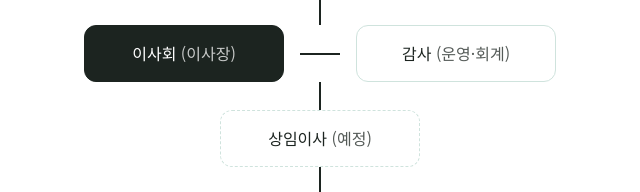
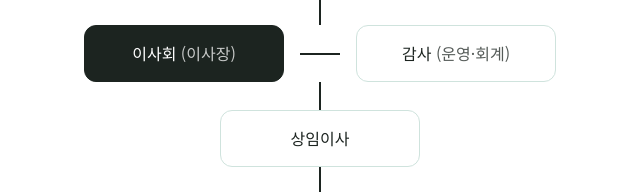
Before and after one commit to gonggan-npo/gonggan-homepage, an Eleventy site: page src/about.njk in a window 1280 px wide. Shown: the part 2348-2540 px from the top of the page, 320-960 px from the left. Built offline with nearby package versions, Linux system fonts and the light colour scheme; Eleventy itself is replaced by a stand-in of ours; files that its build step writes are made by us from their sources; a web font is replaced by a local one.

Commit message:
조직도 상임이사 (예정) 삭제, 임원 명단 표 숨김 (관리자에서 켜기 가능)
Co-Authored-By: Claude Opus 5.5 <noreply@anthropic.com>
Claude-Session: https://claude.ai/code/session_01Tri5AWvzN7iGMut9NUwfwd

```diff
--- a/src/_data/officers.json
+++ b/src/_data/officers.json
@@ -1,6 +1,11 @@
 {
+  "show": false,
   "note": "이사 13명, 감사 2명 (본인 동의를 받은 분만 공개)",
   "list": [
-    { "role": "이사장", "name": "손재현", "bio": "" }
+    {
+      "role": "이사장",
+      "name": "손재현",
+      "bio": ""
+    }
   ]
 }
--- a/src/about.njk
+++ b/src/about.njk
@@ -57,7 +57,7 @@ permalink: /about/
     <p class="eyebrow">조직·임원</p>
     <h2 class="h2">함께 일하는 사람들</h2>
   </div>
-  <div class="org" role="img" aria-label="조직도: 총회 아래 이사회와 감사, 상임이사(예정), 사무국, 그리고 다섯 개 분과">
+  <div class="org" role="img" aria-label="조직도: 총회 아래 이사회와 감사, 상임이사, 사무국, 그리고 다섯 개 분과">
     <div class="box dk">총회</div>
     <div class="vline"></div>
     <div class="org-mid">
@@ -66,7 +66,7 @@ permalink: /about/
       <div class="box">감사 <small>(운영·회계)</small></div>
     </div>
     <div class="vline"></div>
-    <div class="box dash">상임이사 <small>(예정)</small></div>
+    <div class="box">상임이사</div>
     <div class="vline"></div>
     <div class="box mt">사무국</div>
     <div class="vline"></div>
@@ -78,6 +78,7 @@ permalink: /about/
       <div class="box">행정·지원</div>
     </div>
   </div>
+  {%- if officers.show %}
   <div class="scroll-x">
     <table>
       <thead><tr><th style="width: 160px">직위</th><th>이름</th><th>소속·약력</th></tr></thead>
@@ -89,6 +90,7 @@ permalink: /about/
     </table>
   </div>
   {%- if officers.note %}<p class="muted" style="margin: 0; font-size: 14px">{{ officers.note }}</p>{% endif %}
+  {%- endif %}
 </section>
 
 <section id="articles" class="wrap sec">
--- a/src/admin/config.yml
+++ b/src/admin/config.yml
@@ -186,6 +186,7 @@ collections:
         name: officers
         file: src/_data/officers.json
         fields:
+          - { label: 홈페이지에 임원 명단 표 보이기, name: show, widget: boolean, default: false, required: false, hint: "끄면 조직도만 보이고 아래 명단 표는 숨겨집니다" }
           - { label: 표 아래 안내 문구, name: note, widget: string, required: false }
           - label: 임원
             name: list
```
